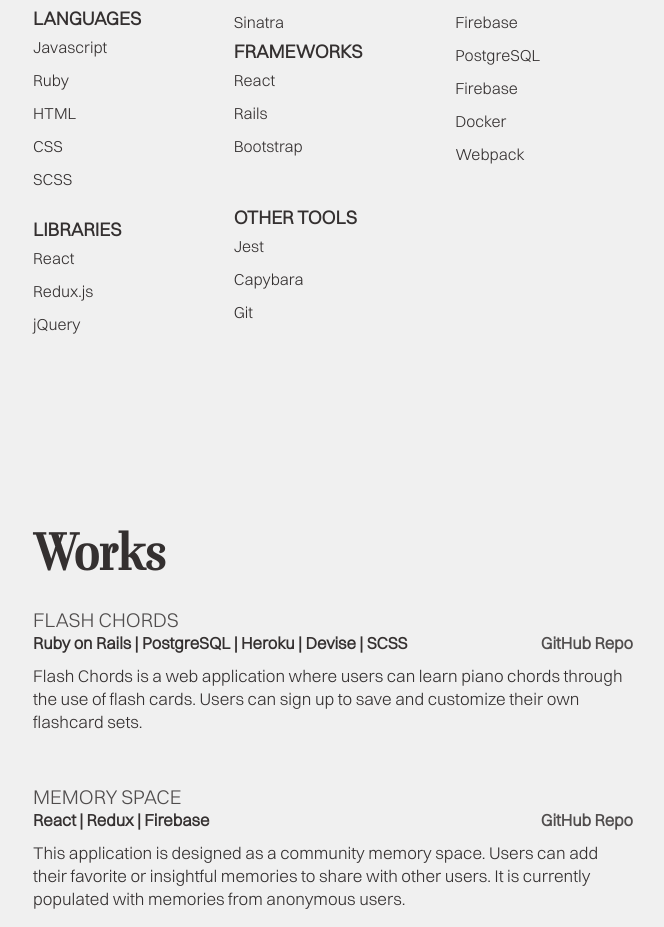
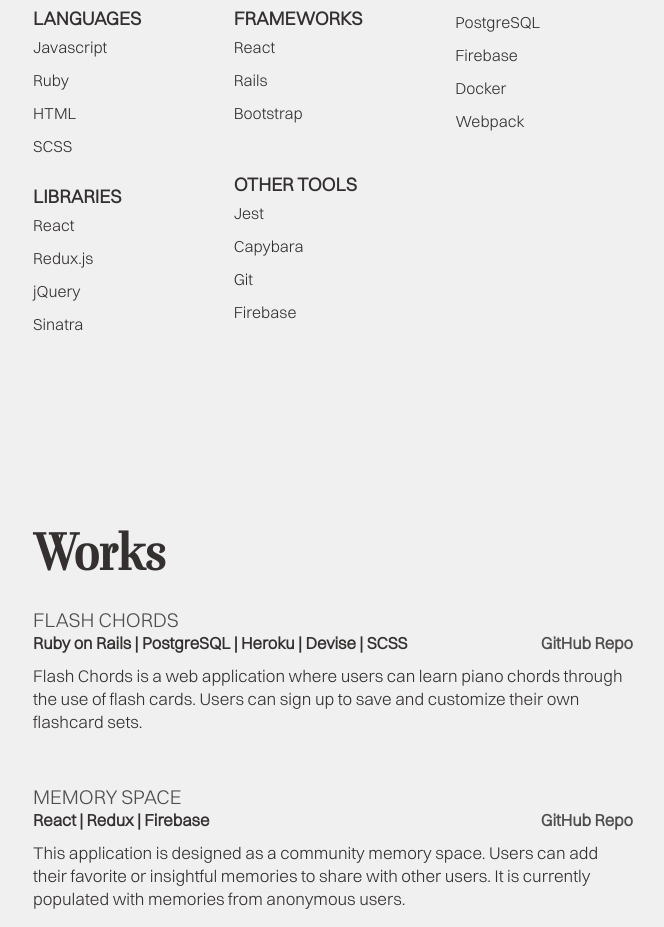
Before and after one commit to mekinsie/portfolio-react, a React (Create React App) app: page / in a window 1280 px wide. Shown: the part 1760-2687 px from the top of the page, without its empty margins (307-971 px from the left). Built offline with nearby package versions, Linux system fonts and the light colour scheme.

Commit message:
Remove CSS from languages

```diff
--- a/src/components/Skills.js
+++ b/src/components/Skills.js
@@ -35,7 +35,6 @@
             <li>Javascript</li>
             <li>Ruby</li>
             <li>HTML</li>
-            <li>CSS</li>
             <li>SCSS</li><br></br>
             <h3>LIBRARIES</h3>
             <li>React</li>
```
